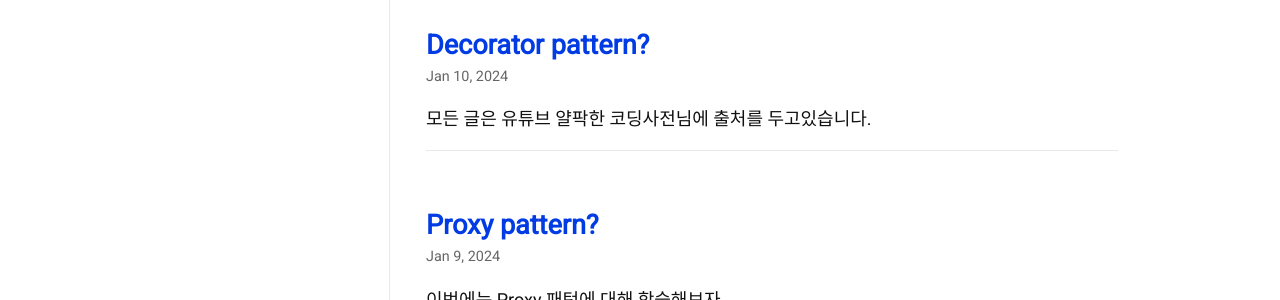
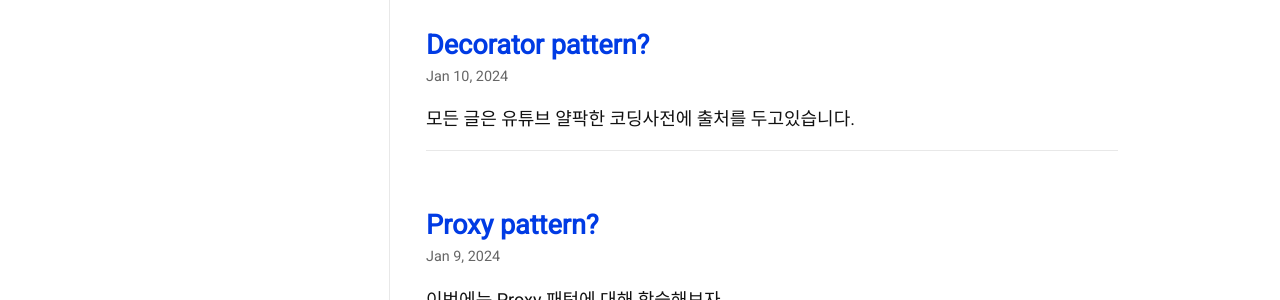
Before and after one commit to Jinseop-Sim/Jinseop-Sim.github.io, a Jekyll site: the page built from index.html, in a window 1280 px wide. Shown: the part 656-956 px from the top of the page. Built offline with Jekyll 4.4.1, drawn with Linux system fonts in a browser that asks for light colours; nearby versions of some CDN libraries; some web fonts are replaced; the list of posts is cut into pages by our own code.

Commit message:
글 수정

```diff
--- a/_posts/2024-01-10-decorator.md
+++ b/_posts/2024-01-10-decorator.md
@@ -7,7 +7,7 @@
   - Jinseop Sim
 toc: true
 ---
-> 모든 글은 유튜브 얄팍한 코딩사전님에 출처를 두고있습니다.
+> __모든 글은 유튜브 얄팍한 코딩사전에 출처를 두고있습니다.__
 
 이번 패턴은 __Decorator__ 패턴이다.
 
```
